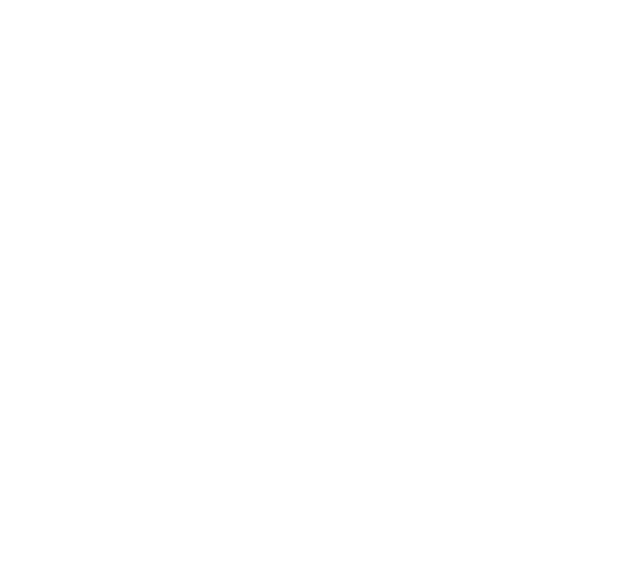
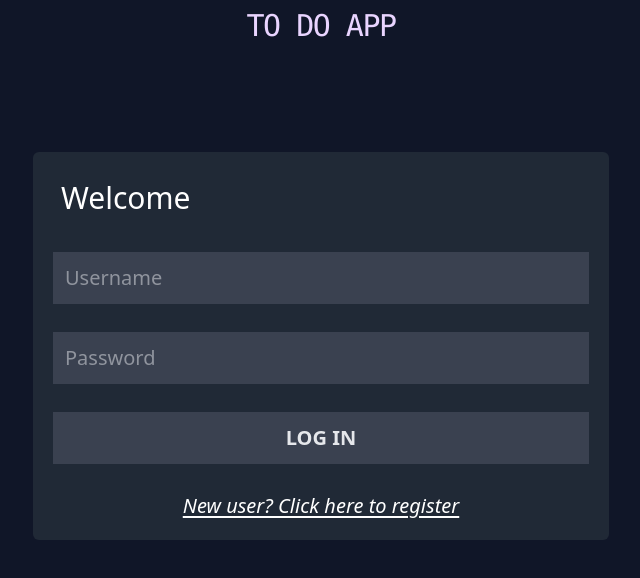
Before and after one commit to tingchannavong/midterm-thipphaphone-24-todo-app, a React (Vite) app: page /login in a window 1280 px wide. Shown: the top 578 px of the page, without its empty margins (319-959 px from the left). Built offline with nearby package versions, Linux system fonts and the light colour scheme.

Commit message:
added to do page UI

```diff
--- a/package.json
+++ b/package.json
@@ -11,6 +11,7 @@
   },
   "dependencies": {
     "@tailwindcss/vite": "^4.1.18",
+    "axios": "^1.13.5",
     "react": "^19.2.0",
     "react-dom": "^19.2.0",
     "react-router": "^7.13.0",
--- /dev/null
+++ b/src/layouts/MainLayout.jsx
@@ -0,0 +1,14 @@
+
+import { Outlet } from "react-router"
+function MainLayout() {
+  return (
+    <div className="bg-[#101628] w-screen h-screen">
+        <h1 className="text-purple-200 text-center text-3xl p-2 uppercase font-mono tracking-tighter">To Do App</h1>
+        <div className="container">
+            <Outlet />
+        </div>
+    </div>
+  )
+}
+
+export default MainLayout
--- /dev/null
+++ b/src/pages/Login.jsx
@@ -0,0 +1,66 @@
+import { useState } from "react";
+import axios from "axios";
+import { useNavigate } from "react-router";
+
+function Login() {
+
+const [loginData, setLoginData] = useState({
+    username: "",
+    password: ""
+});
+
+const navigate = useNavigate();
+
+const hdlChange = (e) => {
+    const { name, value } = e.target;
+    setLoginData({...loginData, [name] : value});
+}
+
+const hdlSubmit = async (e) => {
+    e.preventDefault();
+
+    // validate later
+
+    // login via post
+    // hdle login error with try catch
+    try {
+        const LOGIN_API = 'https://drive-accessible-pictures-send.trycloudflare.com/auth/login';
+        const res = await axios.post(LOGIN_API, loginData);
+        console.log(res.data);
+        if (res.status === 200) {
+            navigate('/my-todo');
+        }
+    } catch (error) {
+        console.log(error);
+    }
+}
+
+const inputStyles = "bg-[#3a4150] rouded-md p-3 text-gray-200 focus:bg-white focus:text-black";
+  return (
+    <div className="login-box mx-auto mt-25 p-5 w-xl h-auto bg-[#202936] text-xl rounded-md">
+        <form onSubmit={hdlSubmit} className="flex flex-col gap-7">
+            <h1 className="text-white p-2 text-3xl">Welcome</h1>
+            <input type="text"
+            placeholder="Username"
+            name="username"
+            value={loginData.username}
+            onChange={hdlChange}
+            className={inputStyles}/>
+            <input type="text"
+            placeholder="Password"
+            name="password"
+            value={loginData.password}
+            onChange={hdlChange}
+            className={inputStyles}/>
+            <button type="submit" className={`${inputStyles} uppercase font-bold hover:bg-purple-500 cursor pointer`}>
+                Log In</button>
+            <p className="text-white text-center underline underline-offset-3 italic cursor-pointer  hover:text-purple-300 ">
+                New user? Click here to register</p>
+        </form>
+
+        {/* <pre className="text-white">{JSON.stringify(loginData)}</pre> */}
+    </div>
+  )
+}
+
+export default Login
--- /dev/null
+++ b/src/pages/TodoList.jsx
@@ -0,0 +1,25 @@
+import React from 'react'
+
+function TodoList() {
+  return (
+
+    <div className="login-box mx-auto mt-25 p-5 w-xl h-auto bg-[#202936] text-xl rounded-md">
+        <h1 className="text-white p-2 text-3xl">My Todo</h1>
+        <form className="create-form w-full flex justify-between border-b border-b-gray-50 p-3">
+            <input className='text-gray-100'
+            type="text"
+            placeholder='new task' />
+            <button className='h-10 w-20 text-center text-white bg-blue-400 rounded-xl px-4 py-2'>
+                Add</button>
+        </form>
+        <section className="edit-block">
+
+        </section>
+        {/* create block */}
+        {/* fetch block */}
+    </div>
+
+  )
+}
+
+export default TodoList
```
Also changed, not shown: src/App.jsx (+3 -4 lines), 1 other file (tests, documents, lock files or other folders).
